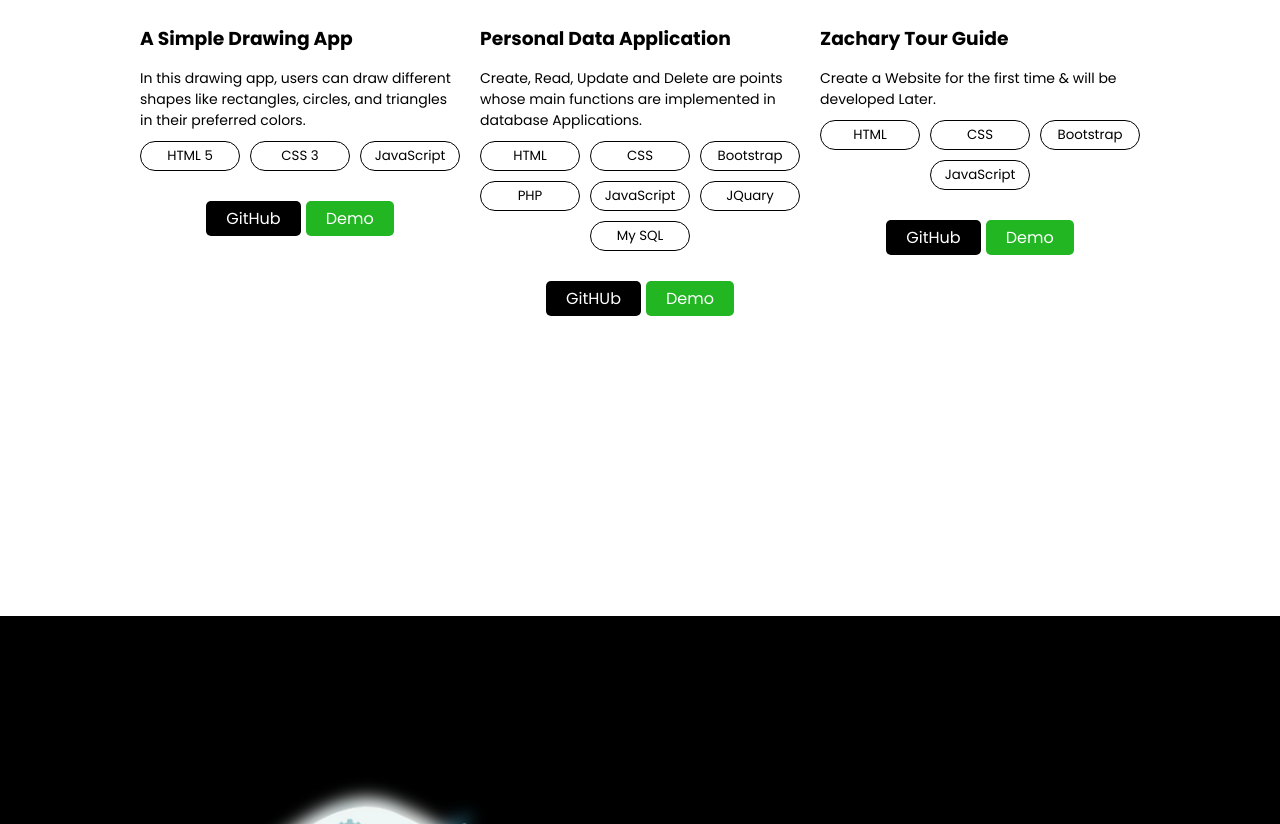
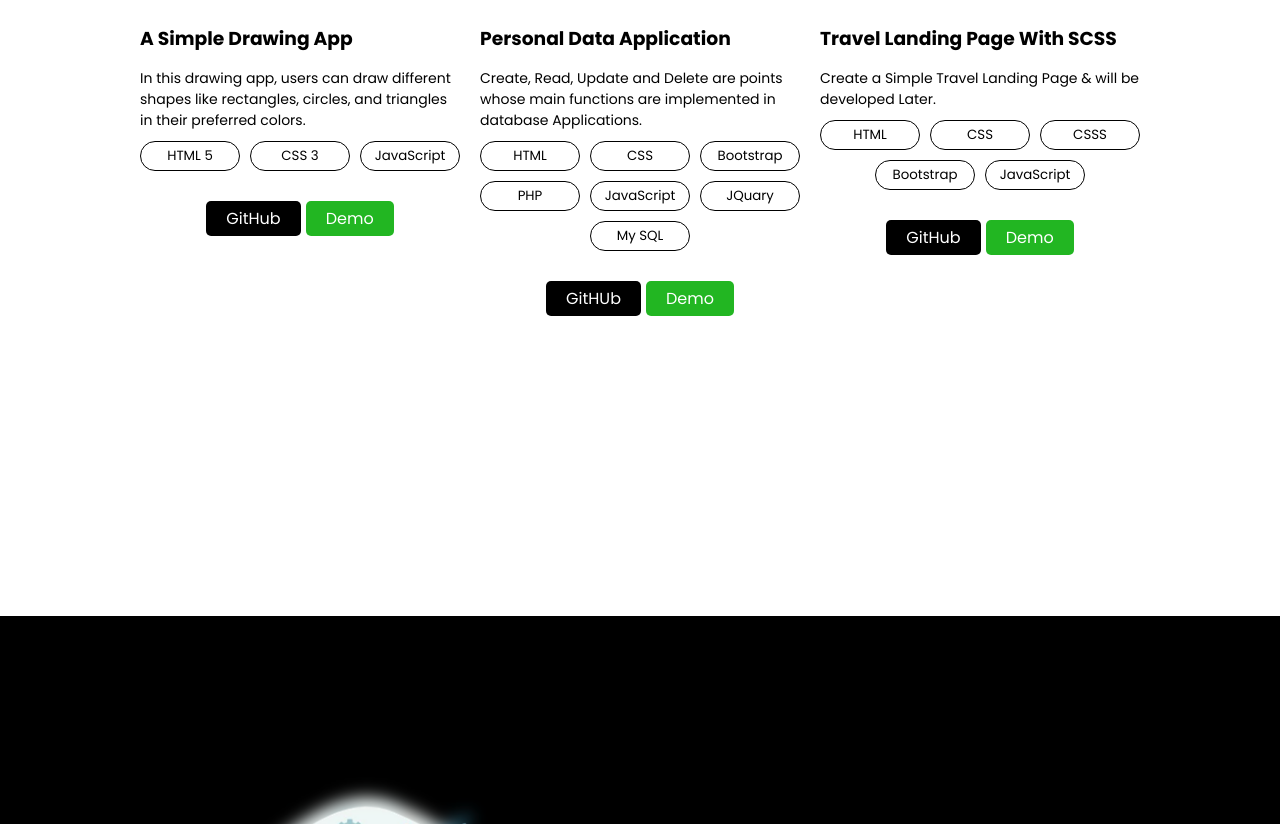
Before and after one commit to Zacharylutfyr/Zacharylutfyr.github.io, a plain HTML site: page index.html in a window 1280 px wide. Shown: the part 3994-4818 px from the top of the page. Drawn offline with nearby package versions, Linux system fonts and the light colour scheme.

Commit message:
"Update Project"

```diff
--- a/index.html
+++ b/index.html
@@ -510,13 +510,14 @@
                 <img
                   src="assets/images/projects/frontprojects/front3.jpg"
                   alt="unsplash.com" />
-                <h3>Zachary Tour Guide</h3>
+                <h3>Travel Landing Page With SCSS</h3>
                 <p>
-                  Create a Website for the first time & will be developed Later.
+                  Create a Simple Travel Landing Page & will be developed Later.
                 </p>
                 <div class="tools">
                   <button>HTML</button>
                   <button>CSS</button>
+                  <button>CSSS</button>
                   <button>Bootstrap</button>
                   <button>JavaScript</button>
                 </div>
```
